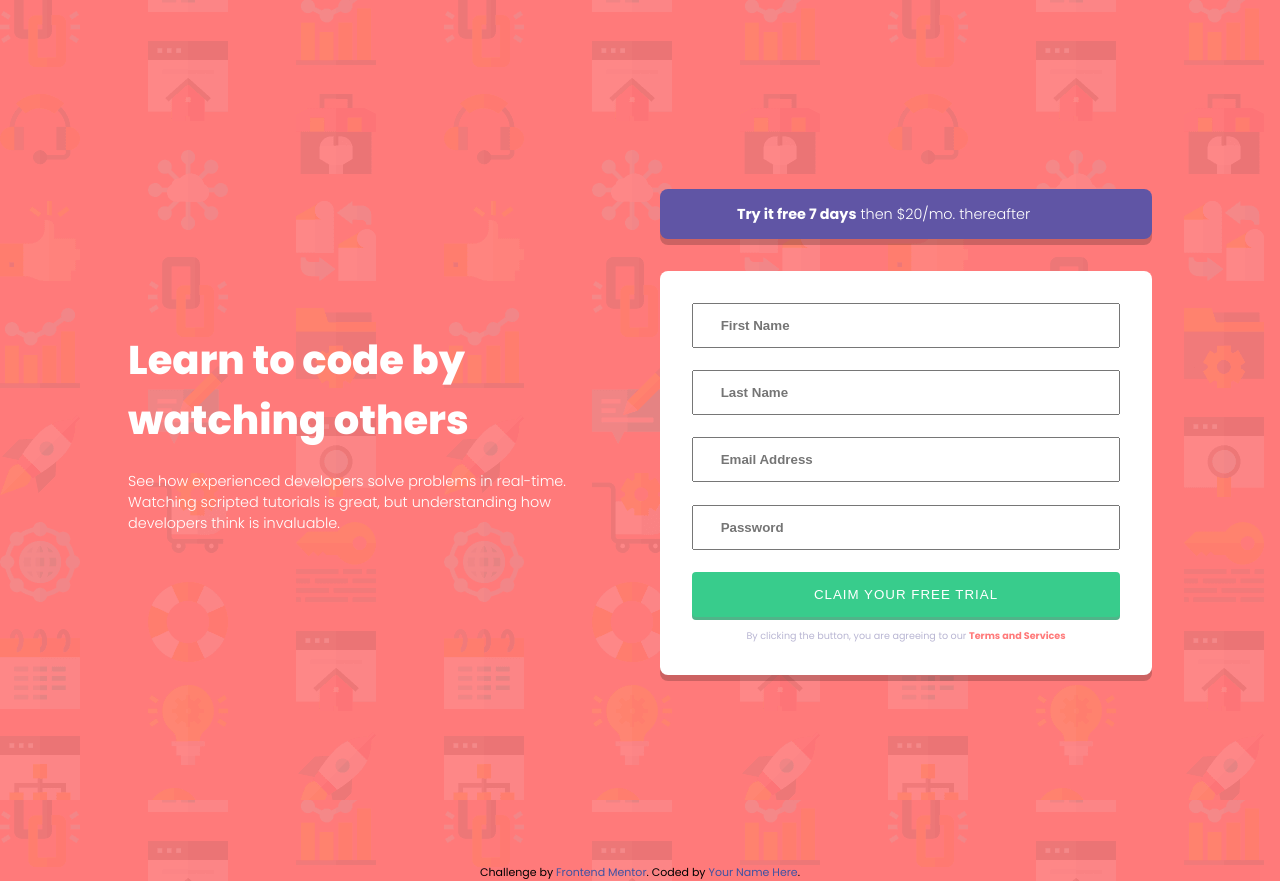
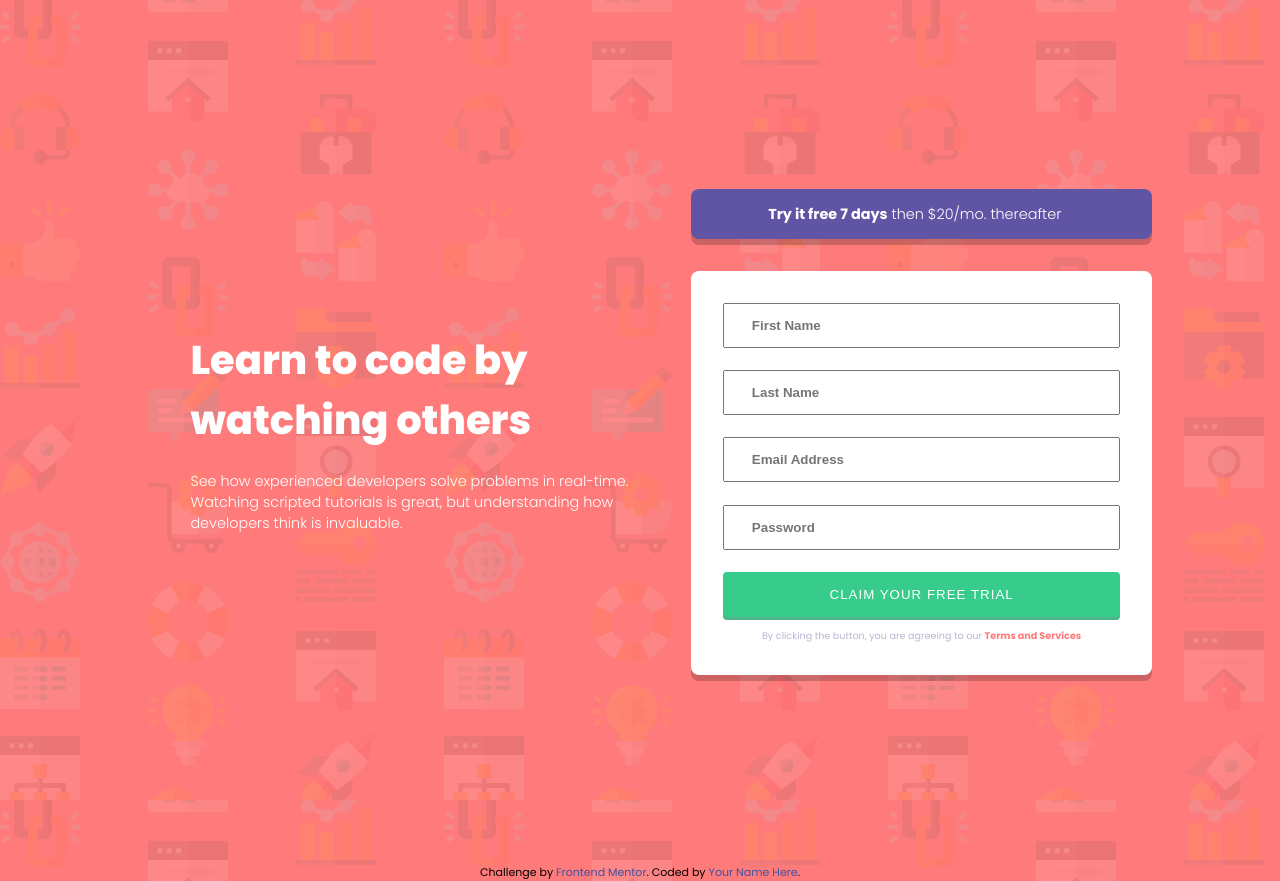
Before and after one commit to kaoutar-ouadih/sign-up-form-with-validations, a plain HTML site: page index.html in a window 1280 px wide. Drawn offline with Linux system fonts and the light colour scheme.

```diff
--- a/styles.css
+++ b/styles.css
@@ -20,7 +20,7 @@
 
   }
   .introSection{
-    width: 50%;
+    width: 45%;
     color: white;
   }
   .introSection h1{
@@ -33,7 +33,7 @@
     font-size: 0.9rem;
   }
   .formSection{
-    width: 50%;
+    width: 45%;
   }
   #freeTrial{
     background-color: hsl(248, 32%, 49%);
```
